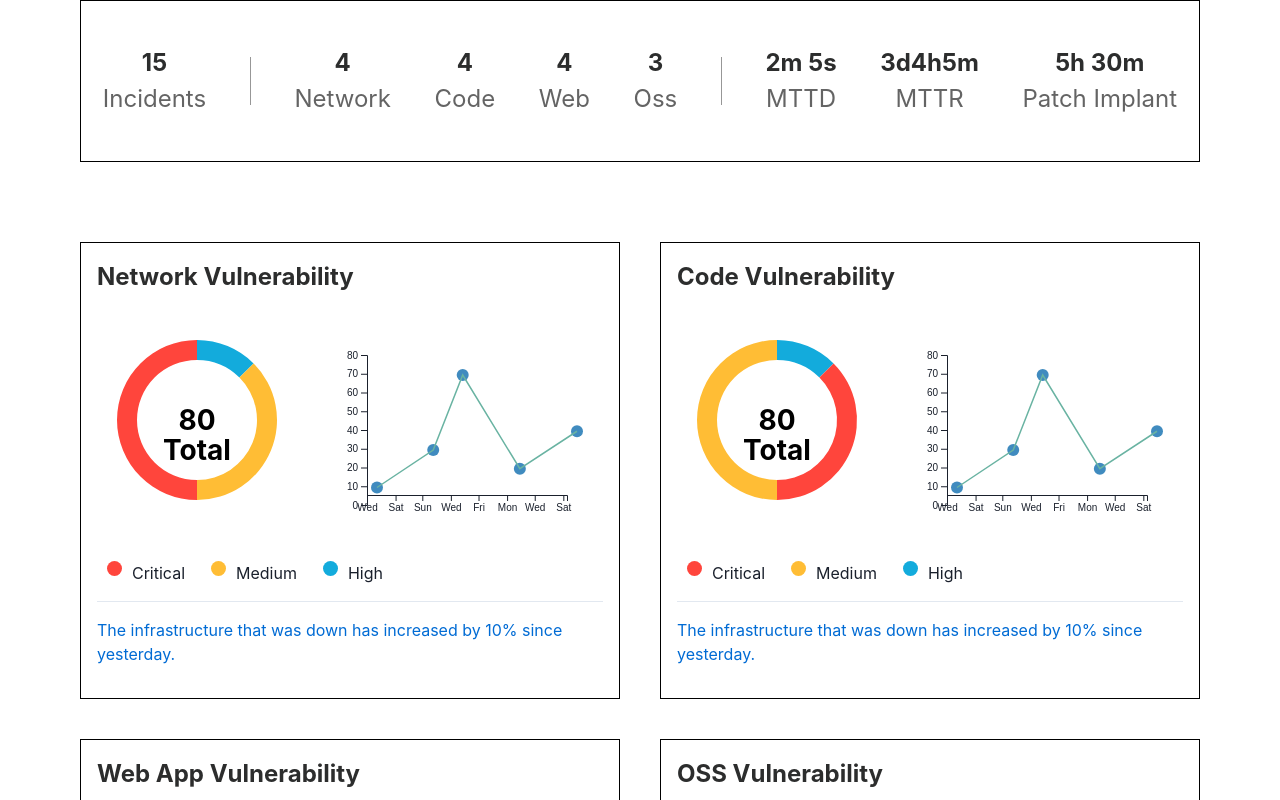
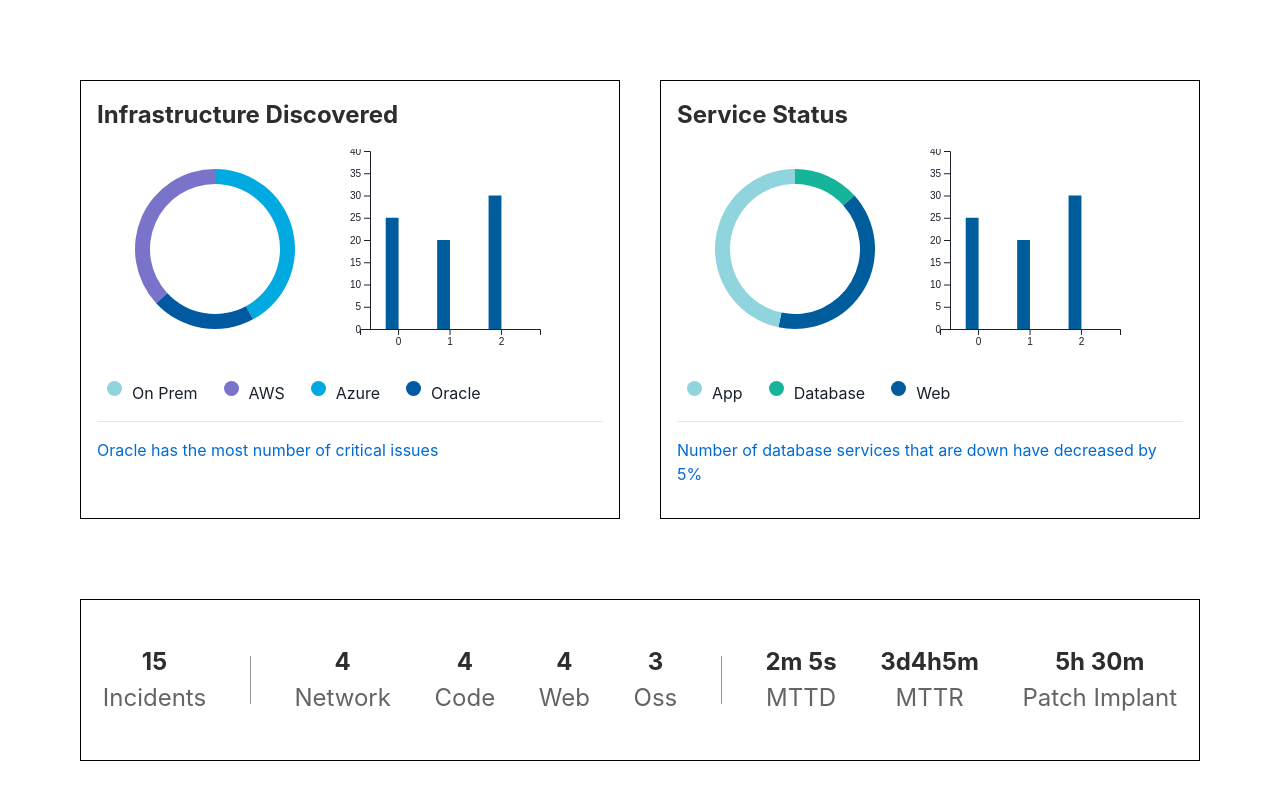
Before and after one commit to iamshubhankarkhare/f1studioz, a React (Create React App) app: page / in a window 1280 px wide. Shown: the top 800 px of the page. Built offline with nearby package versions, Linux system fonts and the light colour scheme.

Commit message:
add new charts section

```diff
--- a/src/App.js
+++ b/src/App.js
@@ -1,6 +1,5 @@
 import React, { useEffect, useState } from 'react';
 import * as d3 from 'd3';
-import BarChart from './charts/barChart';
 import ConnectedScatter from './charts/connectedScatter';
 import DoughnutChart from './charts/doughnutChart';
 import Test from './charts/test';
@@ -8,27 +7,45 @@ import ProgressWheel from './charts/progressWheel';
 import { SimpleGrid, Flex } from '@chakra-ui/react';
 import ChartBlock from './components/chartBlock';
 import SecurityDataBlock from './components/securityDataBlock';
-import { ConnectedScatterData, cs_d_block_data } from './chartData';
+import {
+  ConnectedScatterData,
+  doughnutBarData,
+  cs_d_block_data,
+} from './chartData';
 
-const datas = [
-  [10, 30, 40],
-  [10, 40, 30, 20, 50, 10],
-  [25, 18, 27],
-];
 function App() {
   return (
     <>
+      <SimpleGrid columns={[1, 1, 1, 2]} p={['8', 20]} spacing={[10, 10]}>
+        {[0, 1].map((el) => (
+          <ChartBlock
+            heading={doughnutBarData[el].heading}
+            bottomText={doughnutBarData[el].bottomText}
+            data={doughnutBarData[el].dData}
+            barData={doughnutBarData[el].bData}
+            text={doughnutBarData[el].texts}
+            colors={doughnutBarData[el].colors}
+            barchart={true}
+            doughnutChart={true}
+            key={el}
+          />
+        ))}
+      </SimpleGrid>
       <Flex px={[8, 20]}>
         <SecurityDataBlock />
       </Flex>
-      <SimpleGrid columns={[1, 2]} p={['8', 20]} spacing={[10, 10]}>
-        {cs_d_block_data.map((el, i) => (
+      <SimpleGrid columns={[1, 1, 1, 2]} p={['8', 20]} spacing={[10, 10]}>
+        {cs_d_block_data &&
+          cs_d_block_data.map((el, i) => (
             <ChartBlock
               key={i}
               heading={el.heading}
               bottomText={el.bottomText}
               data={el.dData}
               ConnectedScatterData={el.csData}
+              connectedScatter={true}
+              doughnutChart={true}
+              middleText={true}
             />
           ))}
       </SimpleGrid>
--- a/src/chartData.js
+++ b/src/chartData.js
@@ -121,3 +121,53 @@ export const cs_d_block_data = [
       'The infrastructure that was down has increased by 10% since yesterday.',
   },
 ];
+
+export const securitylockData = [
+  { upper: '15', lower: 'Incidents' },
+  {
+    upper: '|',
+    lower: 'Patch Implant',
+  },
+
+  { upper: '4', lower: 'Network' },
+  { upper: '4', lower: 'Code' },
+  { upper: '4', lower: 'Web' },
+  { upper: '3', lower: 'Oss' },
+  {
+    upper: '|',
+    lower: 'Patch Implant',
+  },
+
+  {
+    upper: '2m 5s',
+    lower: 'MTTD',
+  },
+  {
+    upper: '3d4h5m',
+    lower: 'MTTR',
+  },
+  {
+    upper: '5h 30m',
+    lower: 'Patch Implant',
+  },
+];
+
+export const doughnutBarData = [
+  {
+    heading: 'Infrastructure Discovered',
+    dData: [40, 20, 35],
+    bData: [25, 20, 30],
+    bottomText: 'Oracle has the most number of critical issues',
+    colors: ['#90D4DD', '#7974CA', '#00A9E0', '#0059A1'],
+    texts: ['On Prem', 'AWS', 'Azure', 'Oracle'],
+  },
+  {
+    heading: 'Service Status',
+    dData: [10, 30, 35],
+    bData: [25, 20, 30],
+    bottomText:
+      'Number of database services that are down have decreased by 5%',
+    colors: ['#90D4DD', '#16B49B', '#005D9D'],
+    texts: ['App', 'Database', 'Web'],
+  },
+];
--- a/src/charts/doughnutChart.js
+++ b/src/charts/doughnutChart.js
@@ -66,7 +66,7 @@ const DoughnutChart = (props) => {
       .attr('fill', (d, i) => colors[i])
       .on('mouseover', eventObj.mouseover)
       .on('mouseout', eventObj.mouseout);
-
+    if (props.middleText === true) {
       group
         .append('text')
         .style('fill', 'black')
@@ -84,6 +84,7 @@ const DoughnutChart = (props) => {
         .attr('transform', 'translate(0,' + 40 + ')')
         .attr('text-anchor', 'middle')
         .html('Total');
+    }
   }, [props.data]);
 
   return (
--- a/src/components/chartBlock.js
+++ b/src/components/chartBlock.js
@@ -2,6 +2,7 @@ import React, { useState } from 'react';
 import { Box, Flex, Text } from '@chakra-ui/react';
 import DoughnutChart from '../charts/doughnutChart';
 import ConnectedScatter from '../charts/connectedScatter';
+import BarChart from '../charts/barChart';
 
 function ChartBlock(props) {
   const colors = props.colors || ['#FF453C', '#FFBD35', '#13ABDC'];
@@ -18,16 +19,27 @@ function ChartBlock(props) {
       <Text color="#2C2D2D" fontSize="2xl" fontWeight="700">
         {props.heading}
       </Text>
-      <Flex align="center" direction={['column', 'row']}>
+      <Flex
+        align="center"
+        direction={['column', 'row']}
+        justify="space-around"
+        py="4"
+      >
+        {props.doughnutChart && (
           <DoughnutChart
             colors={colors}
             data={props.data}
             width={200}
             height={200}
-          innerRadius={60}
+            innerRadius={65}
             outerRadius={80}
+            middleText={props.middleText}
           />
-        {props.ConnectedScatterData && (
+        )}
+        {props.barchart && (
+          <BarChart width={200} height={200} data={props.barData} />
+        )}
+        {props.connectedScatter && props.ConnectedScatterData && (
           <ConnectedScatter
             data={props.ConnectedScatterData}
             width={250}
@@ -35,7 +47,7 @@ function ChartBlock(props) {
           />
         )}
       </Flex>
-      <Flex align="center" my="4">
+      <Flex align="center" my="4" flexWrap="wrap">
         {texts.map((el, i) => (
           <Flex key={i}>
             <Box
--- a/src/components/securityDataBlock.js
+++ b/src/components/securityDataBlock.js
@@ -1,36 +1,8 @@
 import React, { useState } from 'react';
 import { Box, Flex, Text } from '@chakra-ui/react';
+import { securitylockData } from '../chartData';
 
 function SecurityDataBlock() {
-  const data = [
-    { upper: '15', lower: 'Incidents' },
-    {
-      upper: '|',
-      lower: 'Patch Implant',
-    },
-
-    { upper: '4', lower: 'Network' },
-    { upper: '4', lower: 'Code' },
-    { upper: '4', lower: 'Web' },
-    { upper: '3', lower: 'Oss' },
-    {
-      upper: '|',
-      lower: 'Patch Implant',
-    },
-
-    {
-      upper: '2m 5s',
-      lower: 'MTTD',
-    },
-    {
-      upper: '3d4h5m',
-      lower: 'MTTR',
-    },
-    {
-      upper: '5h 30m',
-      lower: 'Patch Implant',
-    },
-  ];
   return (
     <Flex
       direction={['row', 'row']}
@@ -41,7 +13,7 @@ function SecurityDataBlock() {
       width="100%"
       py={[4, 8]}
     >
-      {data.map((text, i) => (
+      {securitylockData.map((text, i) => (
         <Flex key={i} p="2" justify="center" align="center">
           <Flex direction="column" align="center" justify="center">
             {text.upper === '|' ? (
```
Lines whose indentation alone changed are shown as unchanged.
